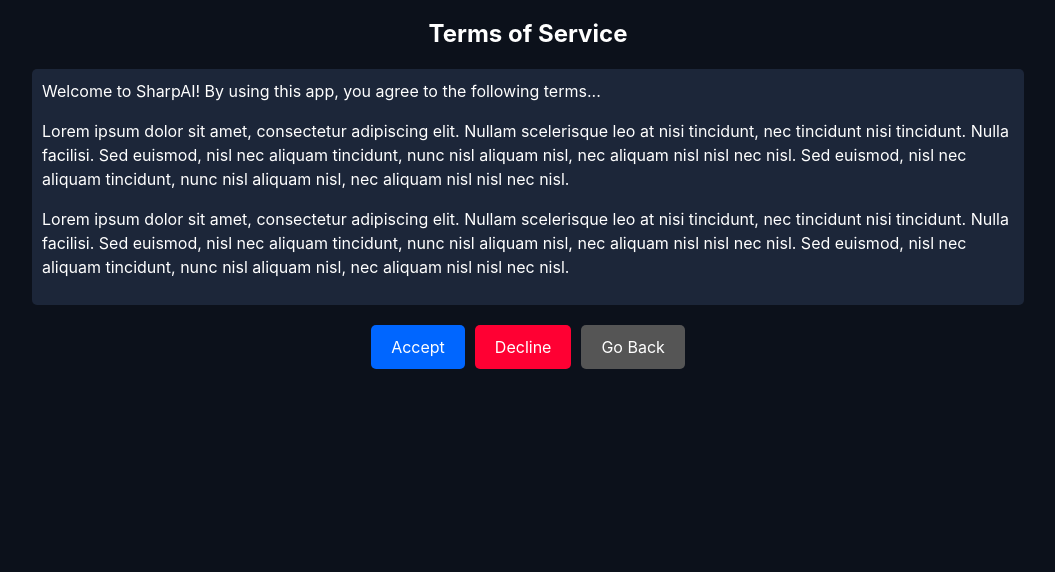
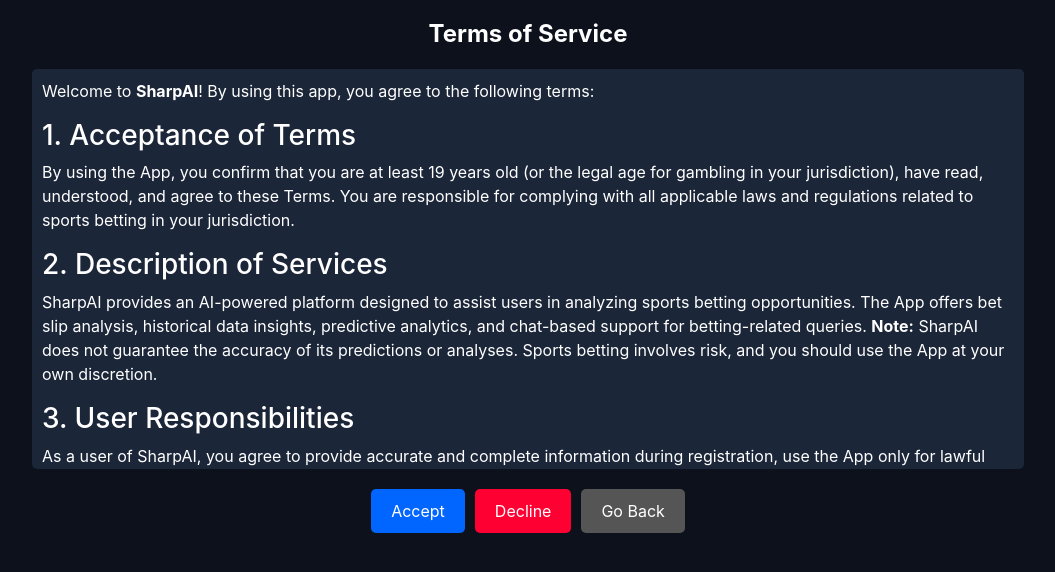
Before and after one commit to gaugust2/SharpAI, a React (Create React App) app in the folder sharpai-ui/: page /terms in a window 1280 px wide. Shown: the top 572 px of the page, without its empty margins (112-1167 px from the left). Built offline with nearby package versions, Linux system fonts and the light colour scheme.

Commit message:
Updated TermsOfService

```diff
--- a/sharpai-ui/src/components/TermsOfService.js
+++ b/sharpai-ui/src/components/TermsOfService.js
@@ -23,20 +23,79 @@
     <div style={styles.container}>
       <h2 style={styles.header}>Terms of Service</h2>
       <div style={styles.tosContent}>
-        <p>Welcome to SharpAI! By using this app, you agree to the following terms...</p>
+        <p>Welcome to <strong>SharpAI</strong>! By using this app, you agree to the following terms:</p>
+
+        <h3>1. Acceptance of Terms</h3>
         <p>
-          Lorem ipsum dolor sit amet, consectetur adipiscing elit. Nullam
-          scelerisque leo at nisi tincidunt, nec tincidunt nisi tincidunt. Nulla
-          facilisi. Sed euismod, nisl nec aliquam tincidunt, nunc nisl aliquam
-          nisl, nec aliquam nisl nisl nec nisl. Sed euismod, nisl nec aliquam
-          tincidunt, nunc nisl aliquam nisl, nec aliquam nisl nisl nec nisl.
+          By using the App, you confirm that you are at least 19 years old (or the legal age for gambling in your jurisdiction), have read, understood, and agree to these Terms. You are responsible for complying with all applicable laws and regulations related to sports betting in your jurisdiction.
         </p>
+
+        <h3>2. Description of Services</h3>
         <p>
-          Lorem ipsum dolor sit amet, consectetur adipiscing elit. Nullam
-          scelerisque leo at nisi tincidunt, nec tincidunt nisi tincidunt. Nulla
-          facilisi. Sed euismod, nisl nec aliquam tincidunt, nunc nisl aliquam
-          nisl, nec aliquam nisl nisl nec nisl. Sed euismod, nisl nec aliquam
-          tincidunt, nunc nisl aliquam nisl, nec aliquam nisl nisl nec nisl.
+          SharpAI provides an AI-powered platform designed to assist users in analyzing sports betting opportunities. The App offers bet slip analysis, historical data insights, predictive analytics, and chat-based support for betting-related queries. <strong>Note:</strong> SharpAI does not guarantee the accuracy of its predictions or analyses. Sports betting involves risk, and you should use the App at your own discretion.
+        </p>
+
+        <h3>3. User Responsibilities</h3>
+        <p>
+          As a user of SharpAI, you agree to provide accurate and complete information during registration, use the App only for lawful purposes, and not engage in fraudulent or illegal activities. You must not share your account credentials with others or attempt to reverse-engineer, hack, or exploit the App.
+        </p>
+
+        <h3>4. Intellectual Property</h3>
+        <p>
+          All content, features, and functionality of the App, including software, algorithms, text, graphics, and logos, are the exclusive property of SharpAI and its licensors. You may not reproduce, distribute, or create derivative works without prior written consent from SharpAI.
+        </p>
+
+        <h3>5. Privacy Policy</h3>
+        <p>
+          Your use of the App is also governed by our <strong>Privacy Policy</strong>, which explains how we collect, use, and protect your personal data. By using the App, you consent to the practices described in the Privacy Policy.
+        </p>
+
+        <h3>6. Prohibited Activities</h3>
+        <p>
+          You must not use the App to promote or engage in illegal gambling activities, harass, defame, or harm others, attempt to gain unauthorized access to the App or its systems, or use automated tools (e.g., bots, scrapers) to interact with the App.
+        </p>
+
+        <h3>7. Disclaimer of Warranties</h3>
+        <p>
+          The App is provided "as is" and "as available" without any warranties, express or implied. SharpAI does not guarantee the accuracy, reliability, or completeness of the App's predictions or analyses, that the App will be error-free or uninterrupted, or that the App will meet your specific needs or expectations.
+        </p>
+
+        <h3>8. Limitation of Liability</h3>
+        <p>
+          To the fullest extent permitted by law, SharpAI and its affiliates shall not be liable for any direct, indirect, incidental, or consequential damages arising from your use of the App or any losses or damages resulting from sports betting decisions made based on the App's analyses.
+        </p>
+
+        <h3>9. Indemnification</h3>
+        <p>
+          You agree to indemnify and hold harmless SharpAI, its affiliates, and their respective officers, directors, employees, and agents from any claims, liabilities, damages, or expenses arising from your use of the App, your violation of these Terms, or your violation of any applicable laws or regulations.
+        </p>
+
+        <h3>10. Termination</h3>
+        <p>
+          SharpAI reserves the right to suspend or terminate your access to the App at any time, with or without notice, and to modify or discontinue the App at any time.
+        </p>
+
+        <h3>11. Governing Law</h3>
+        <p>
+          These Terms are governed by and construed in accordance with the laws of [Insert Jurisdiction]. Any disputes arising from these Terms shall be resolved exclusively in the courts of [Insert Jurisdiction].
+        </p>
+
+        <h3>12. Changes to Terms</h3>
+        <p>
+          SharpAI may update these Terms from time to time. We will notify you of any changes by posting the updated Terms on the App. Your continued use of the App after such changes constitutes your acceptance of the updated Terms.
+        </p>
+
+        <h3>13. Contact Us</h3>
+        <p>
+          If you have any questions or concerns about these Terms, please contact us at:
+          <br />
+          <strong>Email:</strong> SharpAIBusiness@gmail.com
+          <br />
+          <strong>Address:</strong> 1151 Richmond St, London, ON N6A 3K7
+        </p>
+
+        <p>
+          By using SharpAI, you acknowledge that you have read, understood, and agree to these Terms and Conditions.
         </p>
       </div>
       <div style={styles.buttonContainer}>
```
